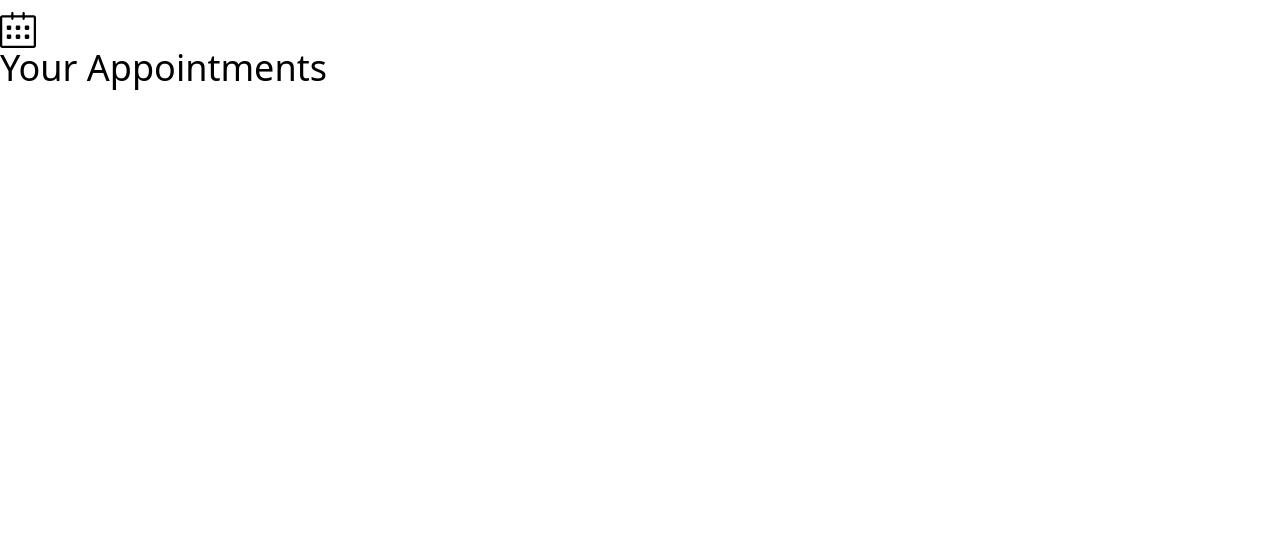
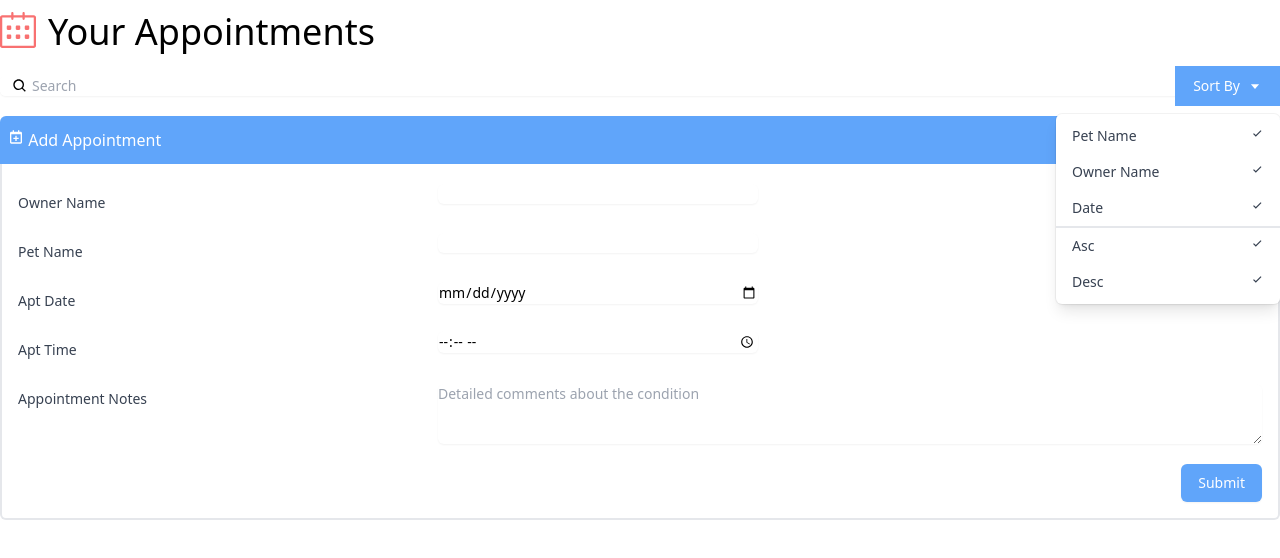
Before and after one commit to neginheidarii/Appointment_app, a React (Create React App) app: page / in a window 1280 px wide. Shown: the top 558 px of the page. Built offline with nearby package versions, Linux system fonts and the light colour scheme.

Commit message:
added search and add appointment

```diff
--- a/src/App.js
+++ b/src/App.js
@@ -1,12 +1,17 @@
 import { SlCalender } from "react-icons/sl";
+import Search from "./components/Search";
+import AddAppointment from "./components/AddAppointment";
 
 function App() {
   return (
     <div className="App container mx-auto mt-3 font-thin">
       <h1 className="text-4xl">
-        <SlCalender />
+        <SlCalender className="inline-block text-red-400 align-top mr-3" />
         Your Appointments
       </h1>
+
+      <Search />
+      <AddAppointment />
     </div>
   );
 }
```
